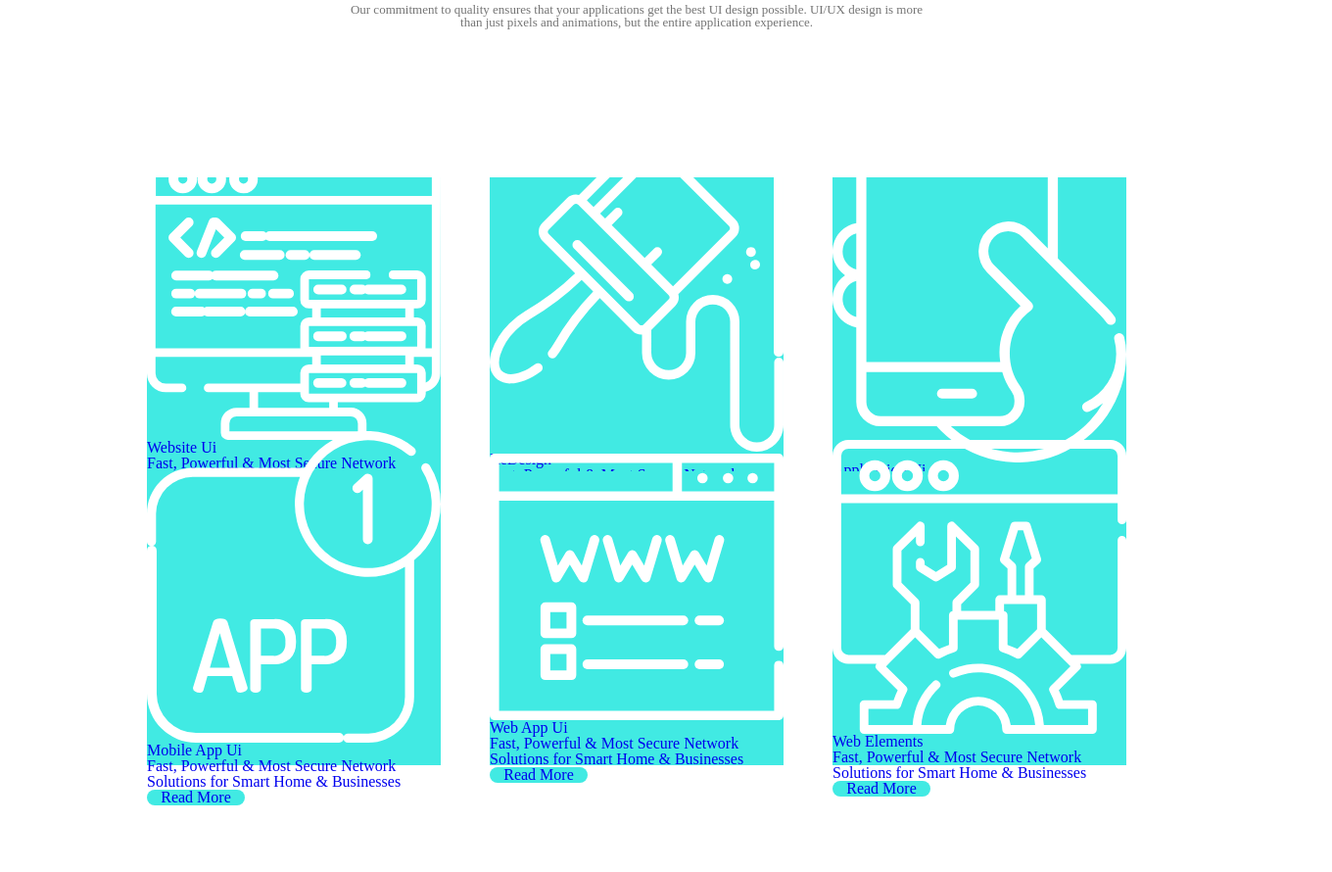
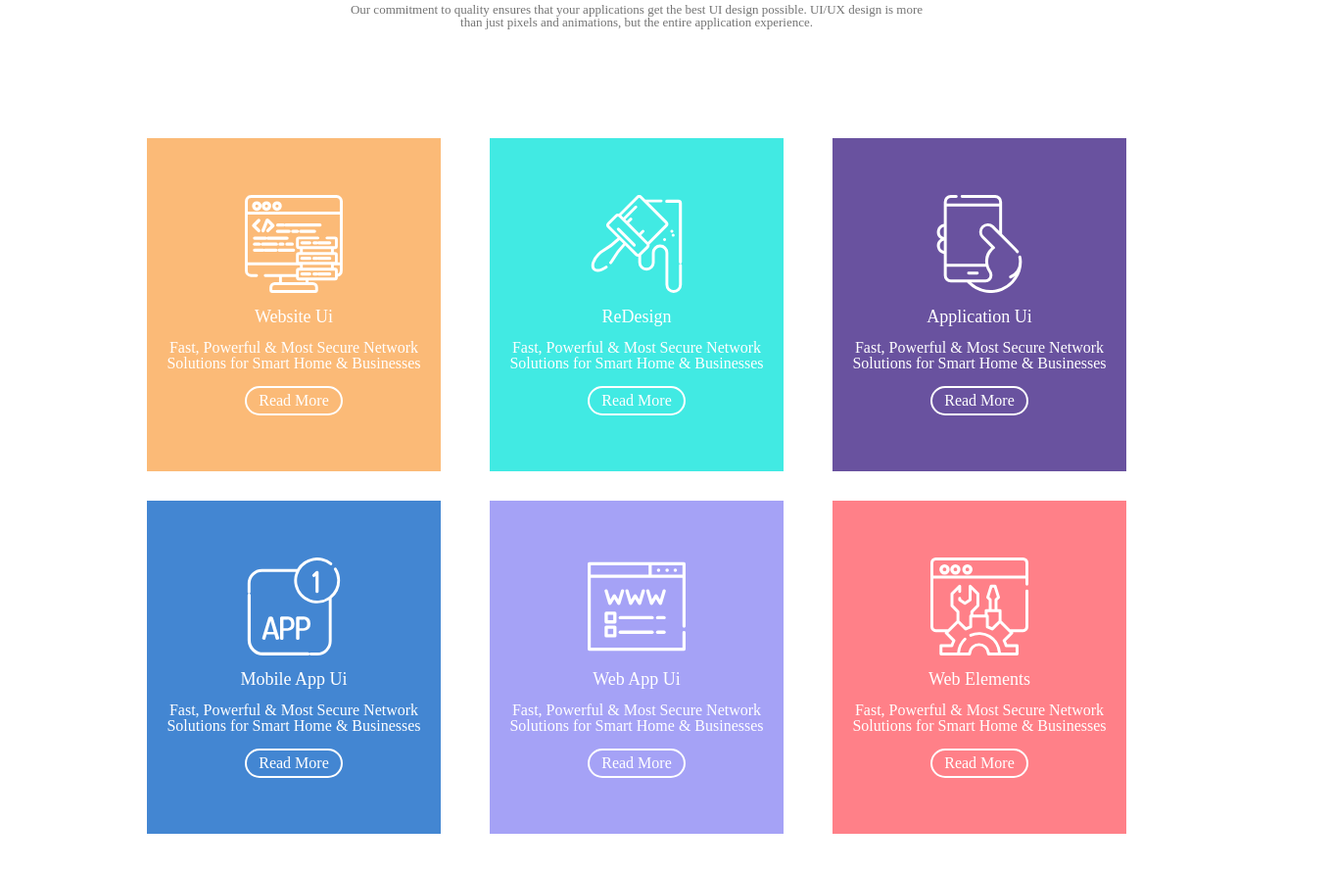
Before and after one commit to iraklikutchiashvili/lesson7-121, a plain HTML site: page index.html in a window 1280 px wide. Shown: the part 834-1724 px from the top of the page at 98% size, 1360 px wide, since content can reach past the window. Before the commit the page ends 1656 px from the top, so only its background shows below. Drawn offline with Linux system fonts and the light colour scheme.

Commit message:
add section 2

```diff
--- a/css/style.css
+++ b/css/style.css
@@ -1,7 +1,7 @@
 /* header styles */
 .header-block {
     margin: 0 auto;
-    width: 1300px;
+    width: 1360px;
     height: 115px;
     display: flex;
     justify-content: space-around;
@@ -39,7 +39,7 @@
     margin-top: 30px;
     margin-bottom: 60px;
 }
-.block1 {
+.box1 {
     width: 300px;
     height: 300px;
     display: flex;
@@ -52,7 +52,7 @@
     height: 300px;
     display: flex;
     justify-content: space-around;
-    margin-top: 100px;
+    margin: 100px auto;
 }
 .image {
     max-width: 100%;
@@ -67,6 +67,7 @@
     align-items: center;
     flex-direction: column;
     margin-top: 100px;
+    margin-bottom: 200px;
 }
 .text-block {
     width: 600px;
@@ -90,33 +91,130 @@
     color: #747474;
     font-size: 13px;
 }
-.box-block {
+.box {
     margin: 0 auto;
     width: 1000px;
     height: 600px;
     display: flex;
-    flex-wrap: wrap;
+    flex-flow: row wrap;
     align-content: center;
     justify-content: space-between;
 
 }
 
 .small-block {
-    background: #41EAE3;
     width: 100px;
-    height: 35px;
+    height: 30px;
+    border-color: #FFFFFF;
+    border-style: solid;
+    border-width: 2px;
     border-radius: 23px;
-    border-color: #FFFFFF;
     display: flex;
     justify-content: center;
     align-items: center;
 }
-.block {
-    background: #41EAE3;
+.icon {
+    width: 100px;
+    height: 100px;
+}
+h4 {
+    color: #FFFFFF;
+    font-size: 18px;
+    margin-top: 15px;
+}
+p {
+    color: #FFFFFF;
+    margin-top: 15px;
+    margin-bottom: 15px;
+}
+.small-block:hover .button {
+    color: #4B647E;
+}
+.small-block:hover {
+    background: #FFFFFF;
+}
+.block1 {
+    background-color: #FBBA77;
     width: 300px;
-    height: 300px;
+    height: 340px;
     display: flex;
     justify-content: center;
-    align-content: center;
+    align-items: center;
     flex-direction: column;
+    text-align: center;
+    margin-top: 30px;
 }
+.block2 {
+    background-color: #41EAE3;
+    width: 300px;
+    height: 340px;
+    display: flex;
+    justify-content: center;
+    align-items: center;
+    flex-direction: column;
+    text-align: center;
+    margin-top: 30px;
+}
+.block3 {
+    background-color: #69529F;
+    width: 300px;
+    height: 340px;
+    display: flex;
+    justify-content: center;
+    align-items: center;
+    flex-direction: column;
+    text-align: center;
+    margin-top: 30px;
+}
+.block4 {
+    background-color: #4386D2;
+    width: 300px;
+    height: 340px;
+    display: flex;
+    justify-content: center;
+    align-items: center;
+    flex-direction: column;
+    text-align: center;
+    margin-top: 30px;
+}
+.block5 {
+    background-color: #A5A2F6;
+    width: 300px;
+    height: 340px;
+    display: flex;
+    justify-content: center;
+    align-items: center;
+    flex-direction: column;
+    text-align: center;
+    margin-top: 30px;
+}
+.block6 {
+    background-color: #FF8088;
+    width: 300px;
+    height: 340px;
+    display: flex;
+    justify-content: center;
+    align-items: center;
+    flex-direction: column;
+    text-align: center;
+    margin-top: 30px;
+}
+/* ამ სტრუქტურით ყველას პარამეტრს ჩაილდ ელემენტად აღიქვამს და სხვადასხვა ფერის ხდება უკანა ფონი */
+/* .box :nth-child(1) {
+    background: #FBBA77;
+}
+.box :nth-child(2) {
+    background-color: #41EAE3;
+}
+.box :nth-child(3) {
+    background-color: #69529F;
+}
+.box :nth-child(4) {
+    background-color: #4386D2;
+}
+.box :nth-child(5) {
+    background-color: #A5A2F6;
+}
+.box :nth-child(6) {
+    background-color:#FF8088;
+} */
--- a/index.html
+++ b/index.html
@@ -10,15 +10,15 @@
     <header>
         <div class="header-block">
             <a href="index.html">
-                <img src="images/Web UiExpert.svg" alt="logo">
+                <img src="images/web.svg" alt="logo">
             </a>
             <nav class="navigation">
                 <ul class="nav-ul">
                     <li><a href="index.html">HOME</a></li>
-                    <li><a href="*">PORTFOLIO</li>
-                    <li><a href="*">ABOUT</li>
-                    <li><a href="*">BLOG</li>
-                    <li><a href="*">CONTACT</li>
+                    <li><a href="*">PORTFOLIO</a> </li>
+                    <li><a href="*">ABOUT</a></li>
+                    <li><a href="*">BLOG</a></li>
+                    <li><a href="*">CONTACT</a></li>
                 </ul>
             </nav>
         </div>
@@ -26,15 +26,15 @@
 
     <section>
         <div class="main-block">
-            <div class="block1">
+            <div class="box1">
                 <h2 class="maintitle">Provide You best Best Ui Service</h2>
                 <p class="paragraph">Mobile App Design and Development Studio. You can hire us</p>
                 <div class="waveblock">
-                    <img src="images/Group 353.svg" alt="icon">
+                    <img src="images/group 353.svg" alt="icon">
                     <p class="text">Wave Me</p>
                 </div>
             </div>
-            <div class="block2">
+            <div class="box2">
                 <img class="image" src="images/undraw_pair_programming_njlp.svg" alt="image">
             </div>
         </div>
@@ -47,41 +47,43 @@
                 <h3 class="title">We Provide Best Quality Service </h3>
                 <p class="description">Our commitment to quality ensures that your applications get the best UI design possible. UI/UX design is more than just pixels and animations, but the entire application experience.</p>
             </div>
-            <div class="box-block">
-                <div class="block">
-                    <img src="images/001-data.svg" alt="icon">
+            <div class="box">
+                <div class="block1">
+                    <img class="icon" src="images/001-data.svg" alt="icon">
                     <h4>Website Ui</h4>
                     <p>Fast, Powerful & Most Secure Network Solutions for Smart Home & Businesses</p>
-                    <div class="small-block"> <p>Read More</p></div>
+                    <div class="small-block"> <p class="button">Read More</p></div>
                 </div>
-                <div class="block">
-                    <img src="images/003-paint.svg" alt="icon">
+                <div class="block2">
+                    <img class="icon" src="images/003-paint.svg" alt="icon">
                     <h4>ReDesign</h4>
                     <p>Fast, Powerful & Most Secure Network Solutions for Smart Home & Businesses</p>
-                    <div class="small-block"> <p>Read More</p></div>
+                    <div class="small-block"> <p class="button">Read More</p></div>
                 </div>
-                <div class="block">
-                    <img src="images/002-phone.svg" alt="icon">
+                <div class="block3">
+                    <img  class="icon" src="images/002-phone.svg" alt="icon">
                     <h4>Application Ui</h4>
                     <p>Fast, Powerful & Most Secure Network Solutions for Smart Home & Businesses</p>
-                    <div class="small-block"> <p>Read More</p></div>
+                    <div class="small-block"> <p class="button">Read More</p></div>
                 </div>
-                <div class="block">
-                    <img src="images/004-app.svg" alt="icon">
+                <div class="block4">
+                    <img  class="icon"src="images/004-app.svg" alt="icon">
                     <h4>Mobile App Ui</h4>
                     <p>Fast, Powerful & Most Secure Network Solutions for Smart Home & Businesses</p>
-                    <div class="small-block"> <p>Read More</p></div>
+                    <div class="small-block"> <p class="button">Read More</p></div>
                 </div>
-                <div class="block">
-                    <img src="images/006-domain-registration.svg" alt="icon">
+                <div class="block5">
+                    <img class="icon" src="images/006-domain-registration.svg" alt="icon">
                     <h4>Web App Ui</h4>
                     <p>Fast, Powerful & Most Secure Network Solutions for Smart Home & Businesses</p>
-                    <div class="small-block"> <p>Read More</p></div>
+                    <div class="small-block"> <p class="button">Read More</p></div>
                 </div>
-                <div class="block"><img src="images/005-repair.svg" alt="icon">
+                <div class="block6">
+                    <img class="icon" src="images/005-repair.svg" alt="icon">
                     <h4>Web Elements</h4>
                     <p>Fast, Powerful & Most Secure Network Solutions for Smart Home & Businesses</p>
-                    <div class="small-block"> <p>Read More</p></div></div>
+                    <div class="small-block"> <p class="button">Read More</p></div>
+                </div>
 
             </div>
         </div>
```
Also changed, not shown: images/web.svg (renamed from images/Web UiExpert.svg).
